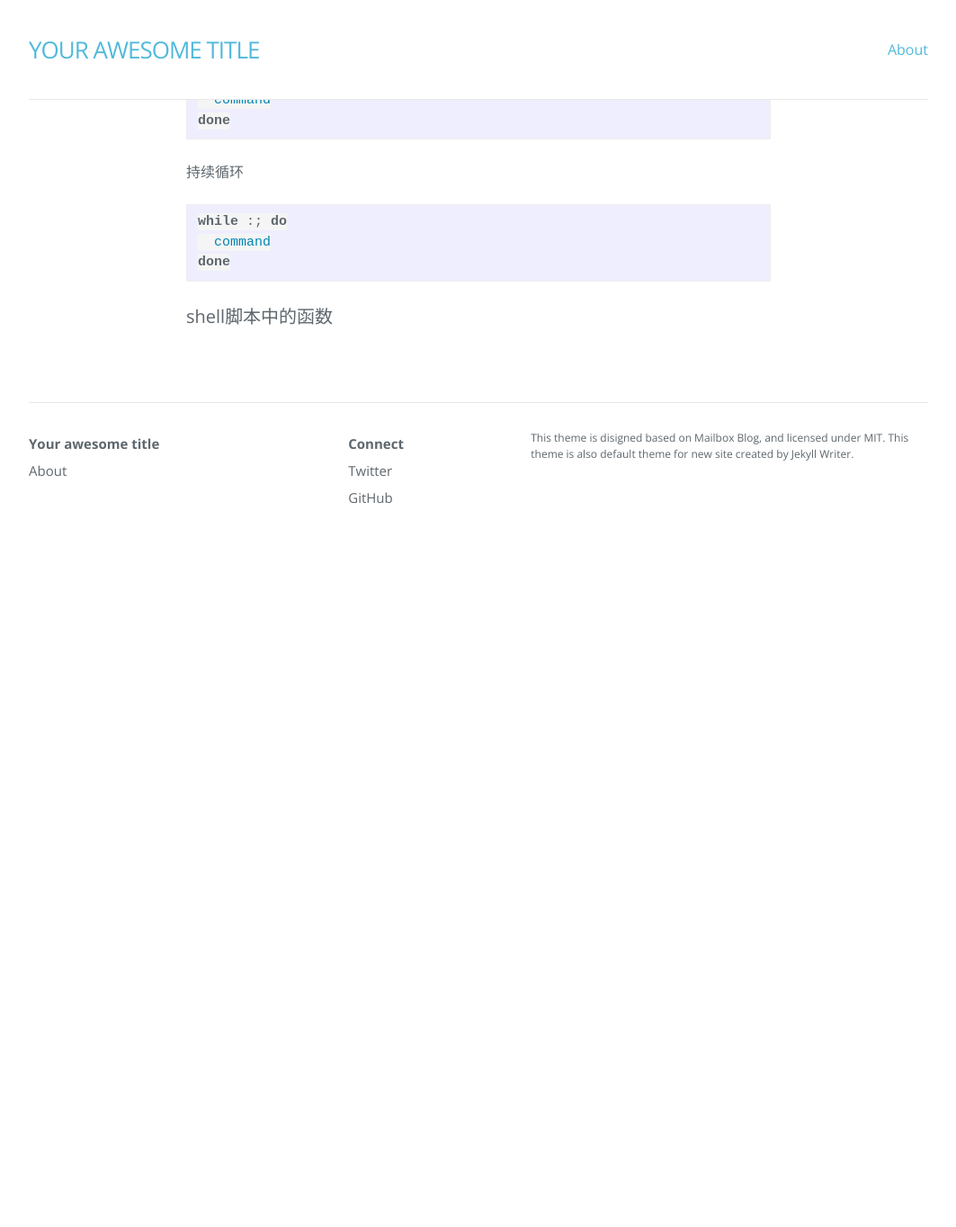
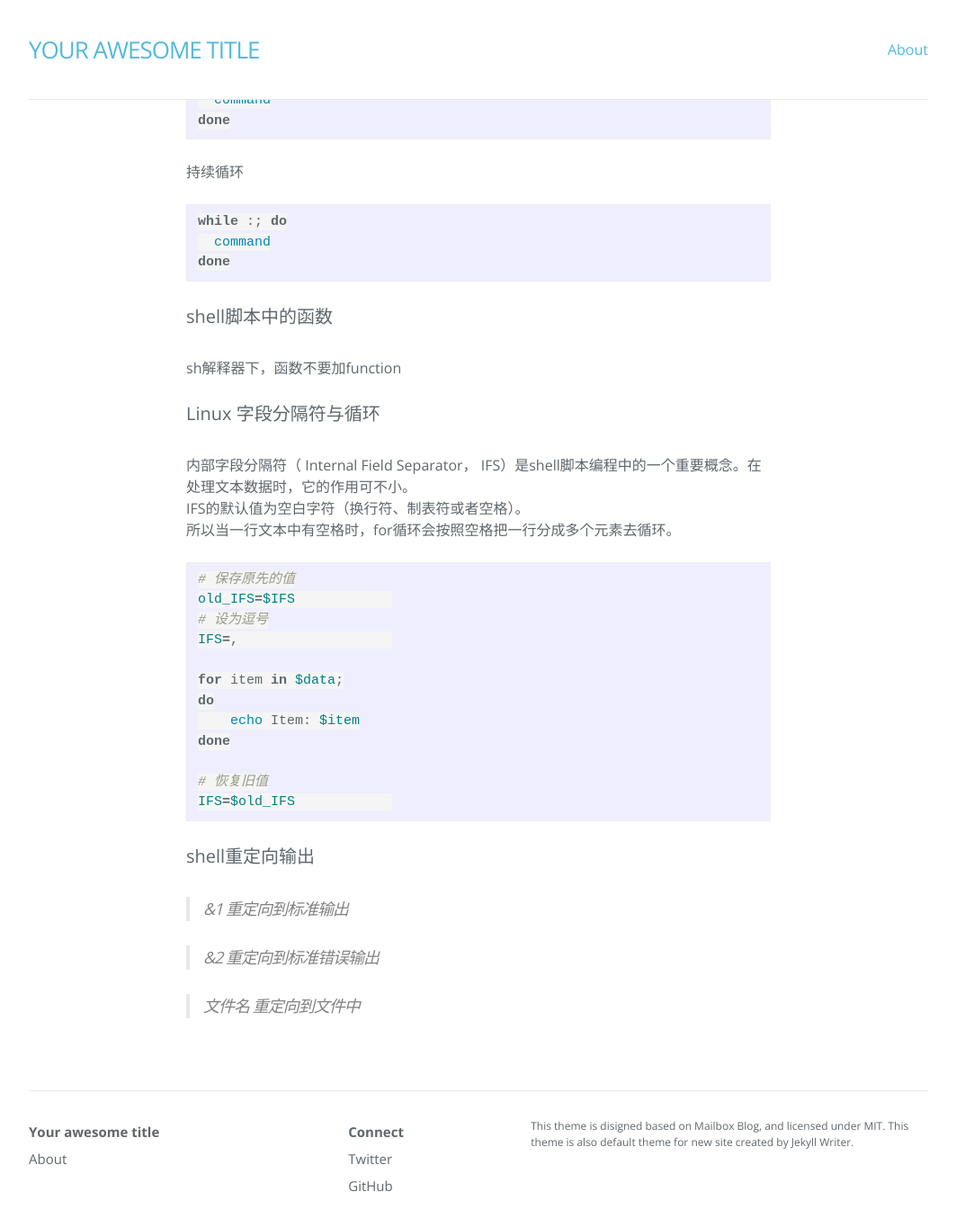
Before and after one commit to galaapple/ether.github.io, a Jekyll site: the page built from _posts/2019-07-23-Shell.md, in a window 1280 px wide and 1400 px high, scrolled down 2578 px. Shown: the top 1364 px of the window at 90% size, without its empty margins (108-1171 px from the left). Built offline with Jekyll 4.4.1, drawn with Linux system fonts in a browser that asks for light colours; nearby versions of some CDN libraries; before the commit the page ends 3213 px from its top, so only the background shows below that.

Commit message:
Shell IFS

````diff
--- a/_posts/2019-07-23-Shell.md
+++ b/_posts/2019-07-23-Shell.md
@@ -105,3 +105,30 @@ done
 ```
 
 #### shell脚本中的函数
+sh解释器下，函数不要加function
+
+#### Linux 字段分隔符与循环
+内部字段分隔符（ Internal Field Separator， IFS）是shell脚本编程中的一个重要概念。在处理文本数据时，它的作用可不小。
+IFS的默认值为空白字符（换行符、制表符或者空格）。
+所以当一行文本中有空格时，for循环会按照空格把一行分成多个元素去循环。
+```shell
+# 保存原先的值
+old_IFS=$IFS
+# 设为逗号
+IFS=,
+
+for item in $data;
+do
+    echo Item: $item
+done
+
+# 恢复旧值
+IFS=$old_IFS
+```
+
+#### shell重定向输出
+>&1 重定向到标准输出
+
+>&2 重定向到标准错误输出
+
+>文件名 重定向到文件中
````
